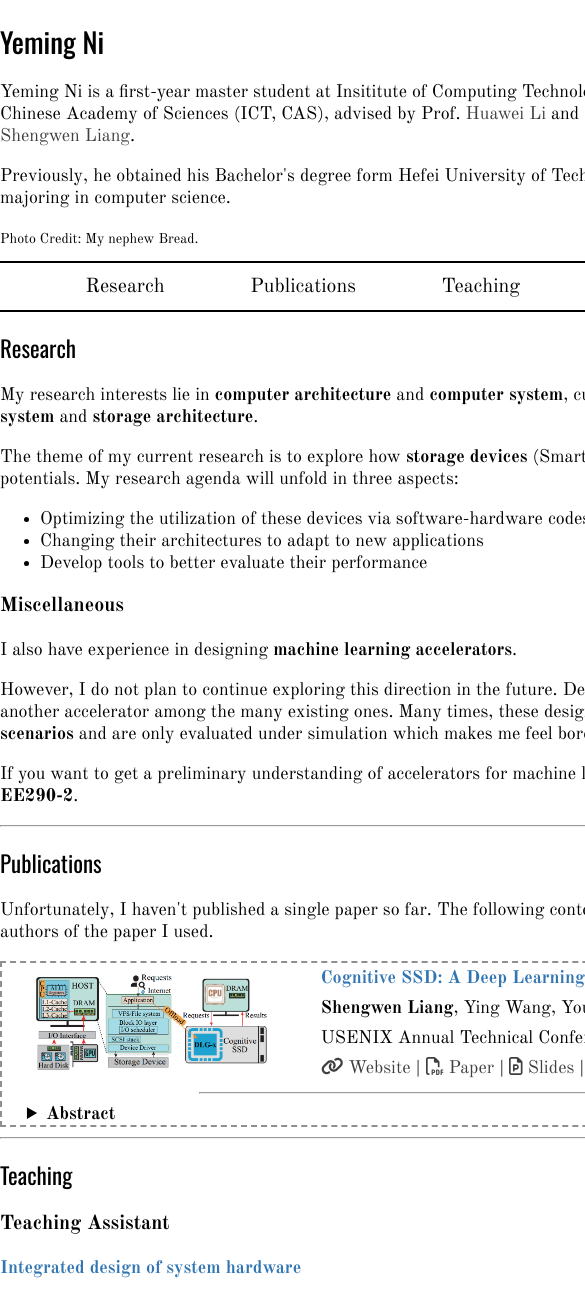
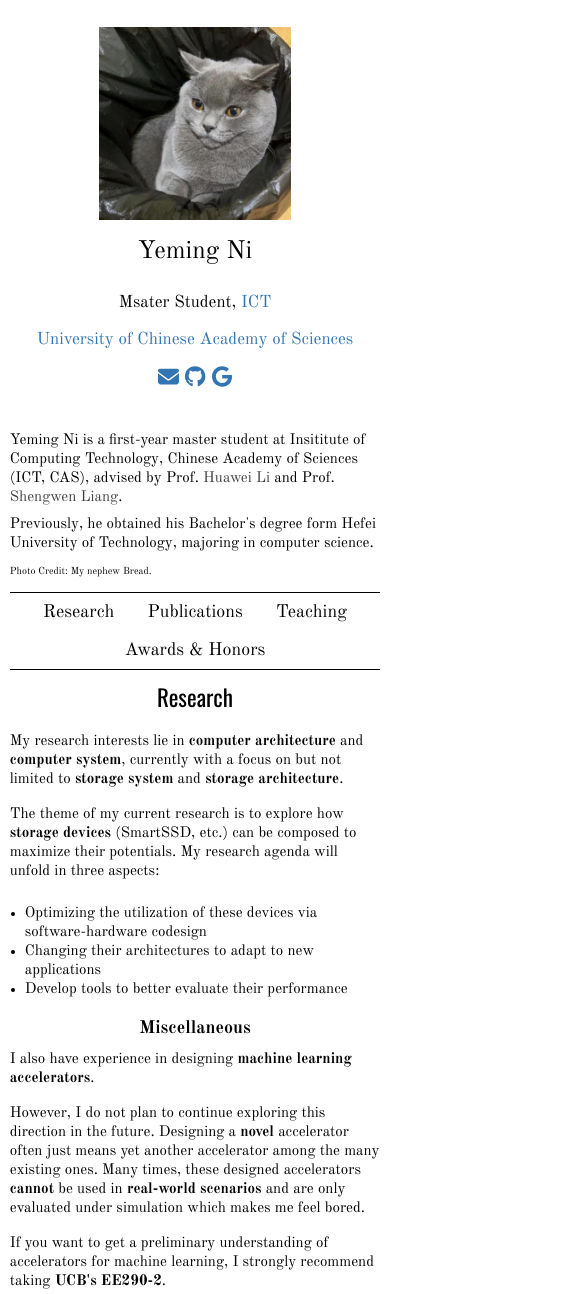
Before and after one commit to ming-make/ming-make.github.io, a plain HTML site: page index.html in a window 390 px wide. Shown: the top 1294 px of the page, 585 px wide, since content can reach past the window. Drawn offline with nearby package versions, Linux system fonts and the light colour scheme.

Commit message:
Update index.html & Modify style.css to adapt to mobile devices

```diff
--- a/css/style.css
+++ b/css/style.css
@@ -1,6 +1,6 @@
 /* CSS stylesheet for Yeming Ni's homepage
 Author: Yeming Ni
-Last Update: 2024/4/13  */
+Last Update: 2024/4/20  */
 
 a {
     color: #3F3F3F;
@@ -44,6 +44,10 @@ body {
 
 .header .about {
     width: 68%;
+}
+
+.header .about .brief-info {
+    display: none;
 }
 
 .header .about a {
@@ -149,22 +153,6 @@ body {
     text-decoration: none;
 }
 
-.publications .pub-block .abstract {
-    width: 95%;
-
-    p {
-        font: 14px;
-        margin-top: 5px;
-        margin-bottom: 5px;
-    }
-}
-
-.publications .pub-block .abstract p {
-    font: 14px;
-    margin-top: 5px;
-    margin-bottom: 5px;
-}
-
 .contact table {
     position: relative;
     width: 100%;
@@ -198,3 +186,161 @@ body {
 .footer p {
     font-size: 14px;
 }
+
+/* for tablet */
+@media only screen and (max-width:999px) and (min-width:500px) {
+    body {
+        max-width: fit-content;
+        margin: 0px 10px 0px 10px;
+    }
+}
+
+/* for mobile */
+@media only screen and (max-width:500px) {
+    hr {
+        display: none;
+    }
+
+    p {
+        margin-top: 8px;
+        margin-bottom: 8px;
+    }
+
+    ul {
+        padding-inline-start: 15px;
+    }
+
+    h2 {
+        margin-top: 10px;
+        margin-bottom: 10px;
+    }
+
+    h3 {
+        font-size: 18px;
+        margin-top: 3px;
+        margin-bottom: 3px;
+    }
+
+    body {
+        width: 95%;
+        position: absolute;
+        left: 0;
+        right: 0;
+        margin: 0 auto;
+        font-size: 15px;
+    }
+
+    .header {
+        flex-direction: column;
+        margin-top: 25px;
+    }
+
+    .header .about {
+        width: fit-content;
+    }
+
+    .header .about h1 {
+        font-size: 25px;
+        font-weight: normal;
+        font-family: 'Old Standard TT', serif;
+        text-align: center;
+    }
+
+    .header .about .brief-info {
+        display: flex;
+        flex-direction: column;
+        align-items: center;
+        margin-bottom: 30px;
+    }
+
+    .header .about .brief-info p {
+        font-size: 17px;
+    }
+
+
+    .header .about .brief-info a {
+        color: #3175B3;
+    }
+
+    .header .about .brief-info a:hover {
+        color: #3175B3;
+    }
+
+
+    .header .about small {
+        font-size: 10px;
+    }
+
+    .header .photo {
+        width: 65%;
+    }
+
+    .header .photo img {
+        max-width: auto;
+    }
+
+    .navi {
+        flex-wrap: wrap;
+        border-top: 1px solid black;
+        border-bottom: 1px solid black;
+    }
+
+    .navi p {
+        margin-top: 8px;
+        margin-bottom: 8px;
+        font-size: 18px;
+    }
+
+    .navi p#contact-link {
+        display: none;
+    }
+
+    .research {
+        display: flex;
+        flex-direction: column;
+        width: fit-content;
+        align-items: center;
+    }
+
+    .publications {
+        display: flex;
+        flex-direction: column;
+        width: fit-content;
+        align-items: center;
+    }
+
+    .publications .pub-block .pub-intro {
+        flex-direction: column;
+        align-items: center;
+    }
+
+    .publications .pub-block .pub-intro .pub-img {
+        align-items: center;
+        width: fit-content;
+    }
+
+    .publications .pub-block .pub-intro .pub-info {
+        width: 95%;
+    }
+
+    .teaching {
+        display: flex;
+        flex-direction: column;
+        width: fit-content;
+    }
+
+    .teaching h2 {
+        text-align: center;
+    }
+
+    .awards {
+        display: flex;
+        flex-direction: column;
+        width: fit-content;
+        align-items: center;
+    }
+
+    .contact {
+        display: none;
+    }
+}
--- a/index.html
+++ b/index.html
@@ -20,13 +20,26 @@
 </head>
 
 <body>
+
     <!-- Header -->
     <div class="header">
         <div class="photo">
             <img src="./img/bread.jpg" alt="Yeming_Ni.jpg">
         </div>
+
         <div class="about">
             <h1 id="name">Yeming Ni</h1>
+            <!-- brief info for mobile -->
+            <div class="brief-info">
+                <p>Msater Student, <a href="http://www.ict.ac.cn/">ICT</a></p>
+                <p><a href="https://www.ucas.ac.cn/">University of Chinese Academy of Sciences</a></p>
+                <p style="font-size: 21px;">
+                    <a href="mailto:yeming.ni@gmail.com"><i class="fa-solid fa-envelope"></i></a>
+                    <a href="https://github.com/ming-make"><i class="fa-brands fa-github"></i></a>
+                    <a href="#"><i class="fa-brands fa-google"></i></a>
+                </p>
+            </div>
+
             <p>Yeming Ni is a first-year master student at Insititute of Computing Technology, Chinese Academy of
                 Sciences (ICT, CAS), advised by Prof. <a href="https://people.ucas.edu.cn/~lihuawei">Huawei Li</a> and
                 Prof. <a href="https://shengwenliang.github.io/">Shengwen Liang</a>.
@@ -40,11 +53,11 @@
 
     <!-- Navigation -->
     <div class="navi">
-        <p><a href="#research">Research</a></p>
-        <p><a href="#publications">Publications</a></p>
-        <p><a href="#teaching">Teaching</a></p>
-        <p><a href="#awards">Awards &amp; Honors</a></p>
-        <p><a href="#contact">Contact</a></p>
+        <p id="research-link"><a href="#research">Research</a></p>
+        <p id="publications"><a href="#publications">Publications</a></p>
+        <p id="teaching-link"><a href="#teaching">Teaching</a></p>
+        <p id="awards-link"><a href="#awards">Awards &amp; Honors</a></p>
+        <p id="contact-link"><a href="#contact">Contact</a></p>
     </div>
 
     <!-- Research -->
@@ -117,28 +130,6 @@
                                 class="fa-solid fa-code"></i>&nbsp;Code</a>
                     </p>
                 </div>
-            </div>
-
-            <hr width="600px">
-
-            <div class="abstract">
-                <details>
-                    <summary><strong>Abstract</strong></summary>
-                    <p>
-                        Data analysis and retrieval is a widely-used component in existing artificial intelligence
-                        systems. However, each request has to go through each layer across the I/O stack, which moves
-                        tremendous irrelevant data between secondary storage, DRAM, and the on-chip cache. This leads to
-                        high response latency and rising energy consumption. To address this issue, we propose Cognitive
-                        SSD, an energy-efficient engine for deep learning based unstructured data retrieval. In
-                        Cognitive SSD, a flash-accessing accelerator named DLG-x is placed by the side of flash memory
-                        to achieve near-data deep learning and graph search. Such functions of in-SSD deep learning and
-                        graph search are exposed to the users as library APIs via NVMe command extension. Experimental
-                        results on the FPGA-based prototype reveal that the proposed Cognitive SSD reduces latency by
-                        69.9% on average in comparison with CPU based solutions on conventional SSDs, and it reduces the
-                        overall system power consumption by up to 34.4% and 63.0% respectively when compared to CPU and
-                        GPU based solutions that deliver comparable performance.
-                    </p>
-                </details>
             </div>
         </div>
     </div>
```
